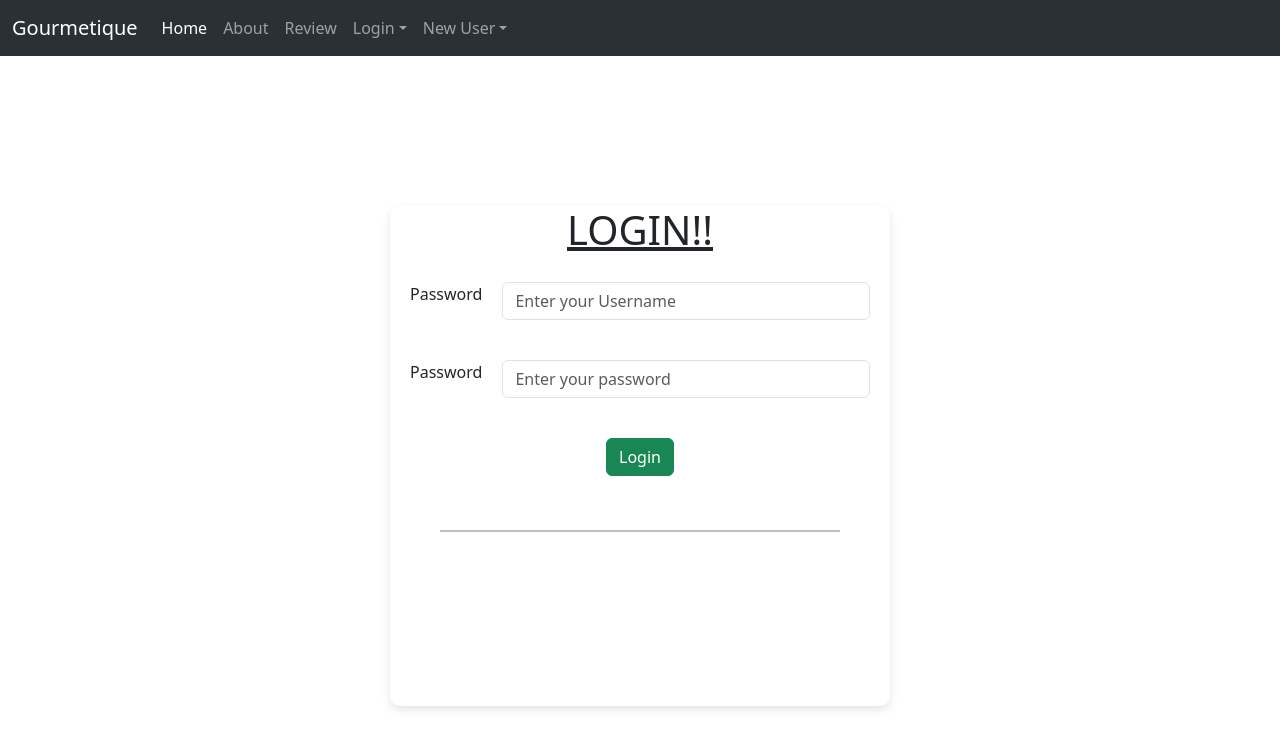
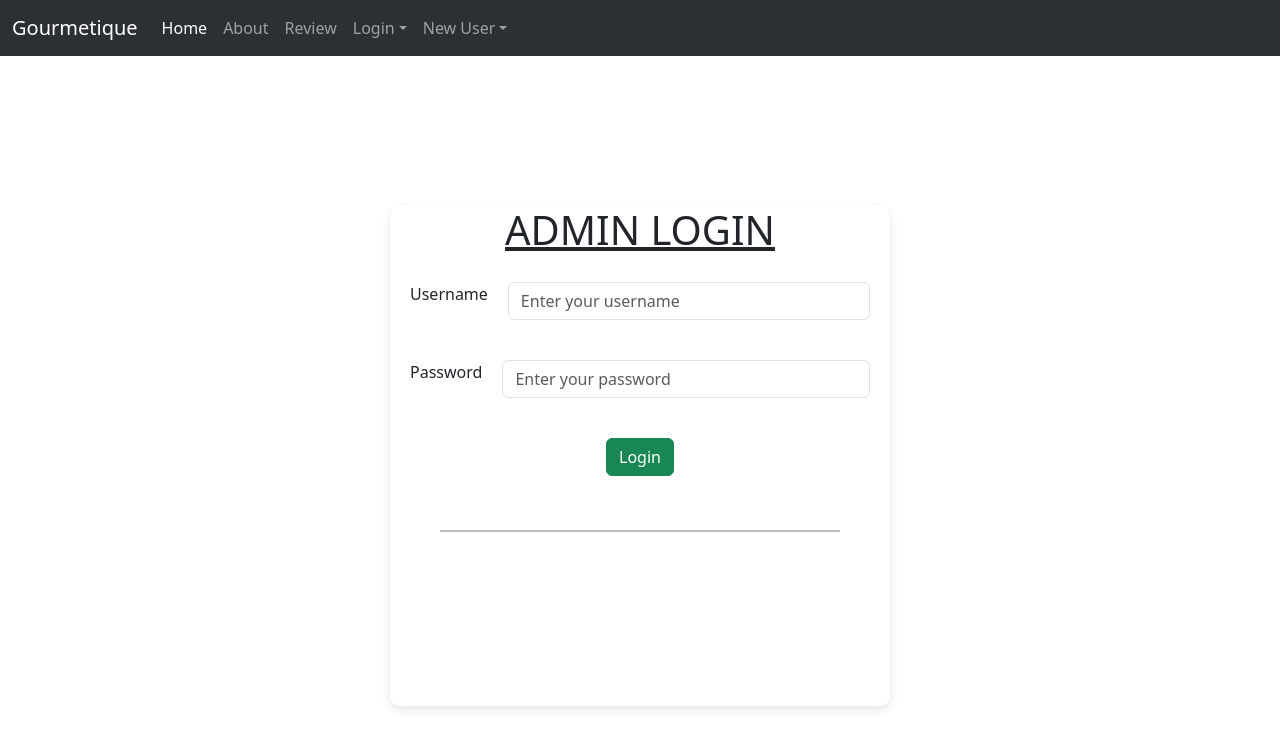
Before and after one commit to Fahim-16/Gourmetique-frontend, a React (Create React App) app: page /adminlogin in a window 1280 px wide. Shown: the top 748 px of the page. Built offline with nearby package versions, Linux system fonts and the light colour scheme.

Commit message:
session done on restaurant component

```diff
--- a/src/components/Admin_Component/Adlogin.jsx
+++ b/src/components/Admin_Component/Adlogin.jsx
@@ -4,7 +4,7 @@ import Nav from '../mainhome/Nav'
 const Adlogin = () => {
     return (
         <div>
-        <Nav/>
+            <Nav />
             <div
                 style={{
                     display: "flex",
@@ -22,32 +22,32 @@ const Adlogin = () => {
                         boxShadow: "0px 4px 10px rgba(0, 0, 0, 0.1)", // Optional shadow
                         borderRadius: "10px",
                         display: "flex",
-                flexDirection:"column",
+                        flexDirection: "column",
 
 
                     }}
                 >
-                <h1><u>LOGIN!!</u></h1>
+                    <h1><u>ADMIN LOGIN</u></h1>
 
                     <div className="col col-12 col-sm-12 col-md-12 col-lg-12 col-xl-12 col-xxl-12"
                         style={{
                             display: "flex",
-                    flexDirection:"row",
-                    justifyContent:"space-between",
-                    gap:"20px",
-                    padding:"20px"
+                            flexDirection: "row",
+                            justifyContent: "space-between",
+                            gap: "20px",
+                            padding: "20px"
                         }}>
-                    <label htmlFor="">Password</label>
-                    <input type="text" className="form-control" id="username" placeholder="Enter your Username" />
+                        <label htmlFor="">Username</label>
+                        <input type="text" className="form-control" id="username" placeholder="Enter your username" />
                     </div>
 
                     <div className="col col-12 col-sm-12 col-md-12 col-lg-12 col-xl-12 col-xxl-12"
                         style={{
                             display: "flex",
-                    flexDirection:"row",
-                    justifyContent:"space-between",
-                    gap:"20px",
-                    padding:"20px"
+                            flexDirection: "row",
+                            justifyContent: "space-between",
+                            gap: "20px",
+                            padding: "20px"
                         }}>
                         <label htmlFor="">Password</label>
                         <input type="password" className="form-control" id="password" placeholder="Enter your password" />
@@ -56,10 +56,10 @@ const Adlogin = () => {
                     <div className="col col-12 col-sm-12 col-md-12 col-lg-12 col-xl-12 col-xxl-12"
                         style={{
                             display: "flex",
-                    flexDirection:"row",
-                    justifyContent:"center",
-                    gap:"20px",
-                    padding:"20px",
+                            flexDirection: "row",
+                            justifyContent: "center",
+                            gap: "20px",
+                            padding: "20px",
 
                         }}>
                         <button className="btn btn-success" type="submit">Login</button>
--- a/src/components/Customer_Component/Profile.jsx
+++ b/src/components/Customer_Component/Profile.jsx
@@ -1,7 +1,16 @@
-import React from "react";
+import React, { useEffect } from "react";
 import Customer_Nav from "./Customer_Nav";
+import { useNavigate } from "react-router-dom";
 
 const Profile = () => {
+  const navigate = useNavigate(); // For navigation
+  const customerId = sessionStorage.getItem("customerid");
+
+  useEffect(() => {
+    if (!customerId) {
+      navigate('/'); // Navigate to login if restaurantid is not in sessionStorage
+    }
+  }, [customerId, navigate]);
   // Dummy order data for demonstration
   const orders = [
     { id: 1, name: "John Doe", date: "2025-04-06", total: "Rs.500" },
```
Lines whose indentation alone changed are shown as unchanged.
